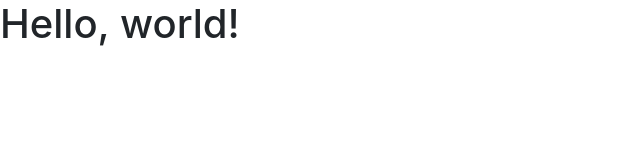
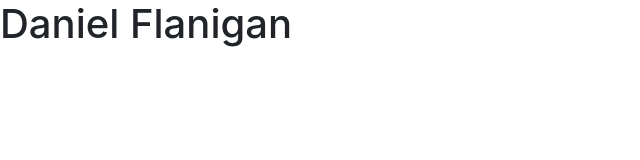
Before and after one commit to danielflanigan/danielflanigan.github.io, a plain HTML site: page index.html in a window 1280 px wide. Shown: the whole page, without its empty margins (0-640 px from the left). Drawn offline with nearby package versions, Linux system fonts and the light colour scheme.

Commit message:
Bootstrap test

```diff
--- a/index.html
+++ b/index.html
@@ -8,10 +8,10 @@
     <!-- Bootstrap CSS -->
     <link rel="stylesheet" href="https://cdn.jsdelivr.net/npm/bootstrap@4.0.0/dist/css/bootstrap.min.css" integrity="sha384-Gn5384xqQ1aoWXA+058RXPxPg6fy4IWvTNh0E263XmFcJlSAwiGgFAW/dAiS6JXm" crossorigin="anonymous">
 
-    <title>Hello, world!</title>
+    <title>Daniel Flanigan</title>
   </head>
   <body>
-    <h1>Hello, world!</h1>
+    <h1>Daniel Flanigan</h1>
 
     <!-- Optional JavaScript -->
     <!-- jQuery first, then Popper.js, then Bootstrap JS -->
```
